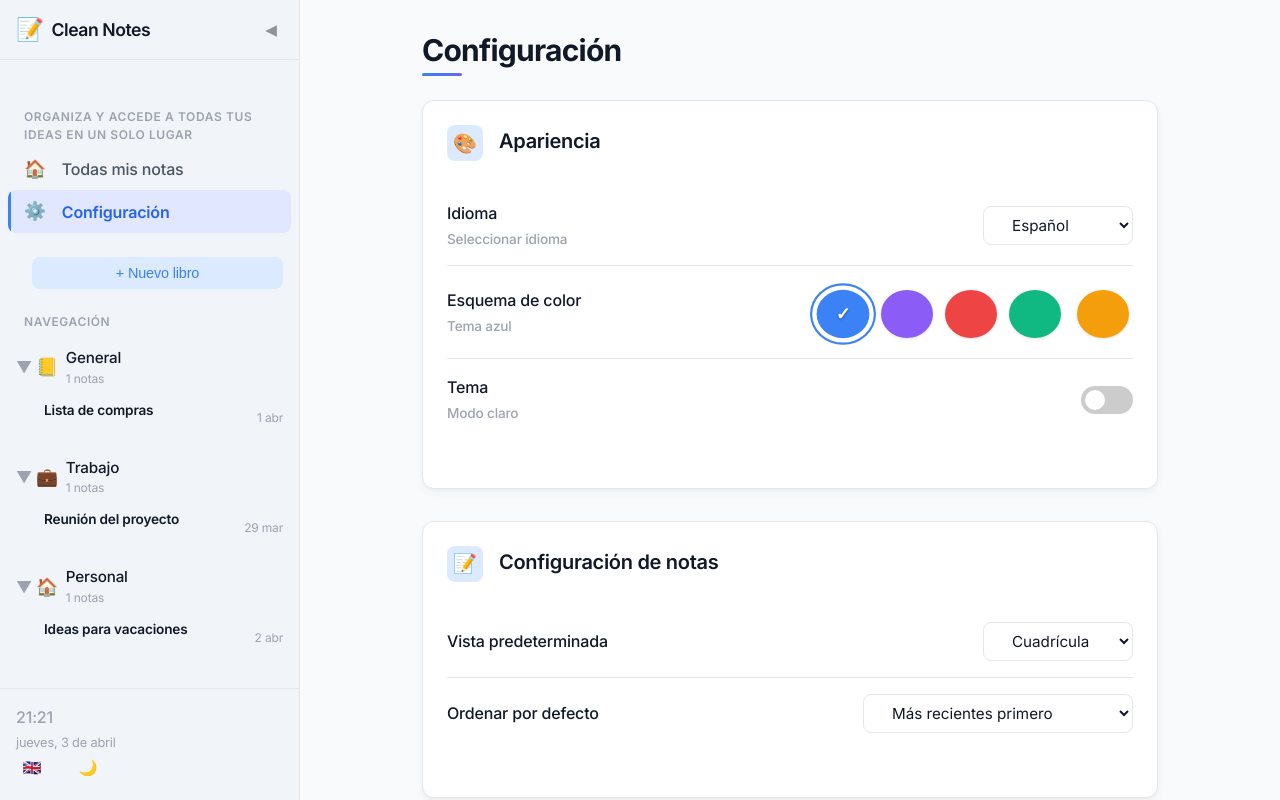
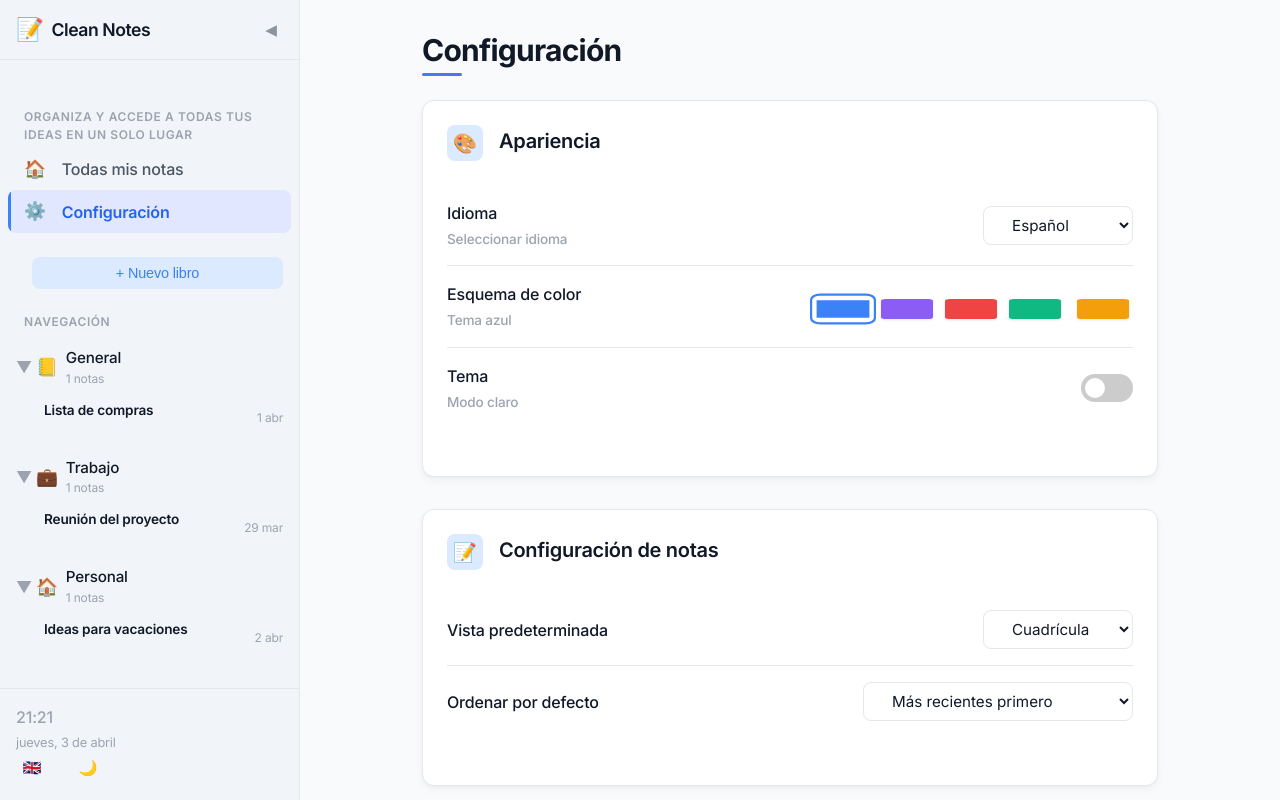
Before and after one commit to CerberusProgrammer/clean-notes-web, a React (Vite) app: page /settings in a window 1280 px wide. Built offline with nearby package versions, Linux system fonts and the light colour scheme.

Commit message:
Actualizar estilos de opciones de tema de color en la página de configuración

```diff
--- a/src/pages/SettingsPage.css
+++ b/src/pages/SettingsPage.css
@@ -287,9 +287,9 @@ input:checked + .toggle-slider:before {
 }
 
 .color-theme-option {
-  width: 48px;
-  height: 48px;
-  border-radius: 100%;
+  width: 8px;
+  height: 8px;
+  border-radius: 10%;
   cursor: pointer;
   border: 2px solid transparent;
   transition: all 0.3s ease;
@@ -305,7 +305,6 @@ input:checked + .toggle-slider:before {
 }
 
 .color-theme-option::after {
-  content: "✓";
   position: absolute;
   left: 50%;
   top: 50%;
```
